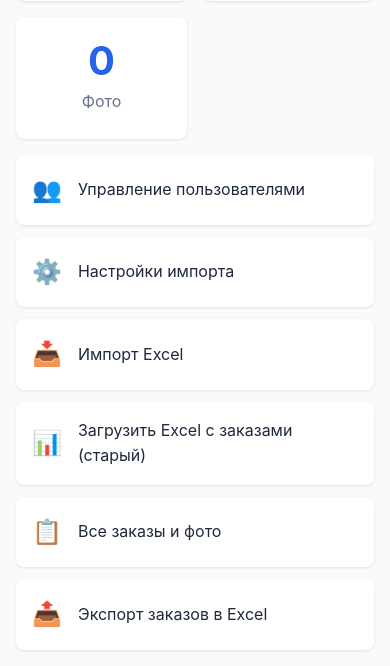
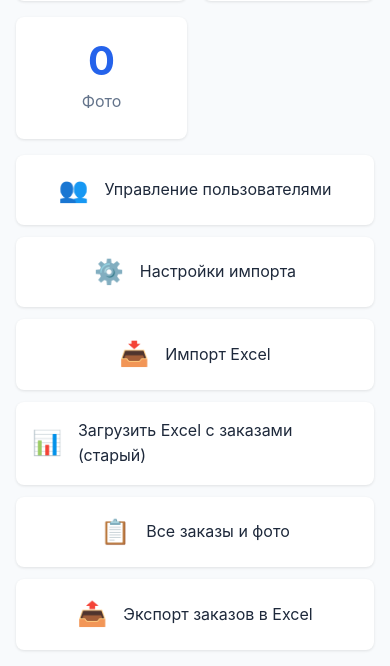
Before and after one commit to VladChristmas/gl-jb, a Flask app: page /admin in a window 390 px wide. Shown: the part 254-920 px from the top of the page. Run offline with Flask 3, Linux system fonts and the light colour scheme; the visitor is signed in with stand-in values (Sample User, id 1); data that the repository does not hold is empty; parts of the project's set-up code (start-up, migrations or seed data) failed here and were passed over; some libraries are stand-ins or nearby versions.

Commit message:
Fix admin nav responsive layout

```diff
--- a/static/style.css
+++ b/static/style.css
@@ -216,7 +216,7 @@ body {
 
 .admin-nav {
     display: flex;
-    flex-direction: column;
+    flex-wrap: wrap;
     gap: 0.75rem;
 }
 
@@ -231,10 +231,13 @@ body {
     text-decoration: none;
     color: var(--text);
     transition: transform 0.2s, box-shadow 0.2s;
+    flex: 1;
+    min-width: 200px;
+    justify-content: center;
 }
 
 .nav-item:hover {
-    transform: translateX(4px);
+    transform: translateY(-2px);
     box-shadow: 0 4px 12px rgba(0,0,0,0.1);
 }
 
```
